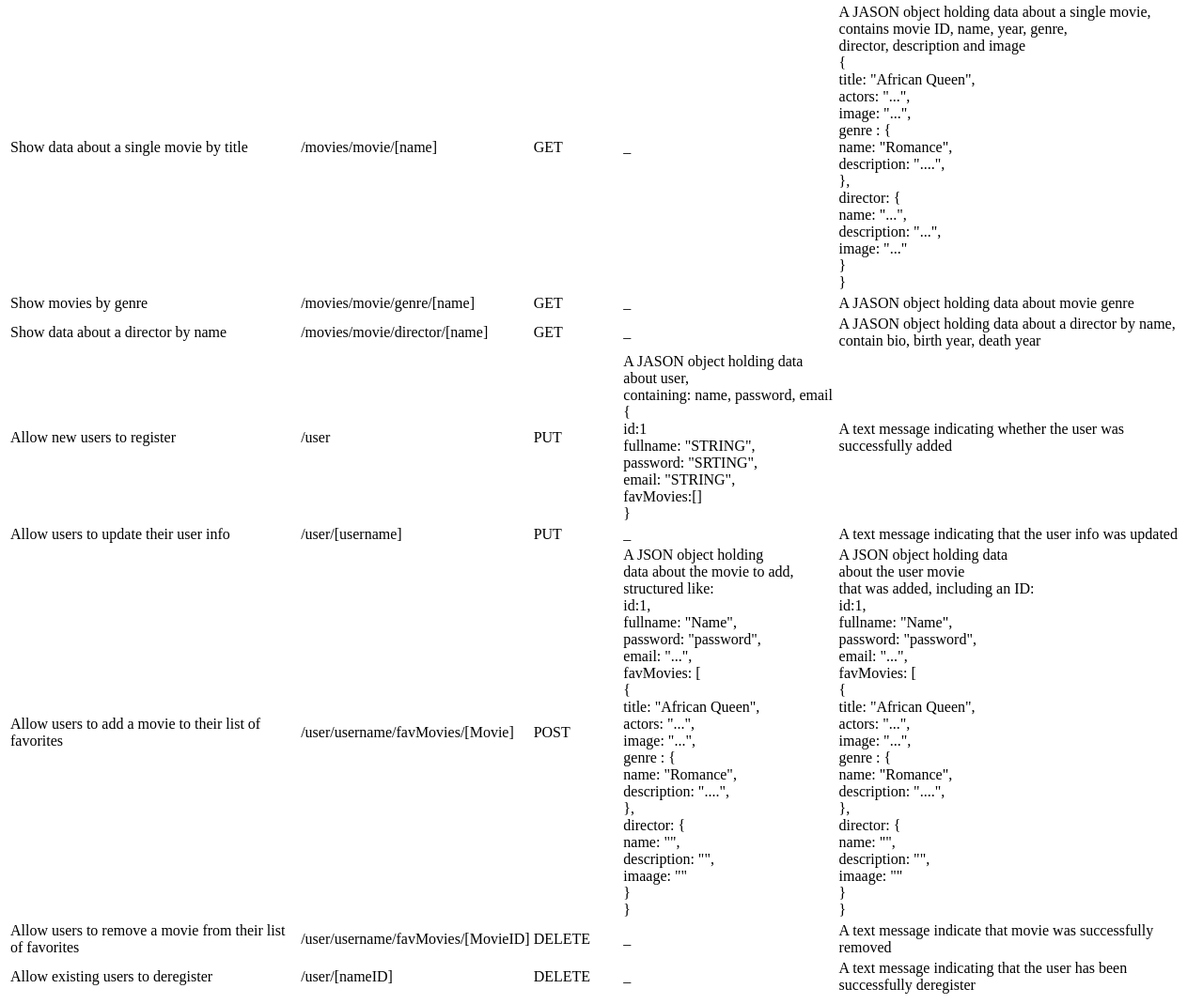
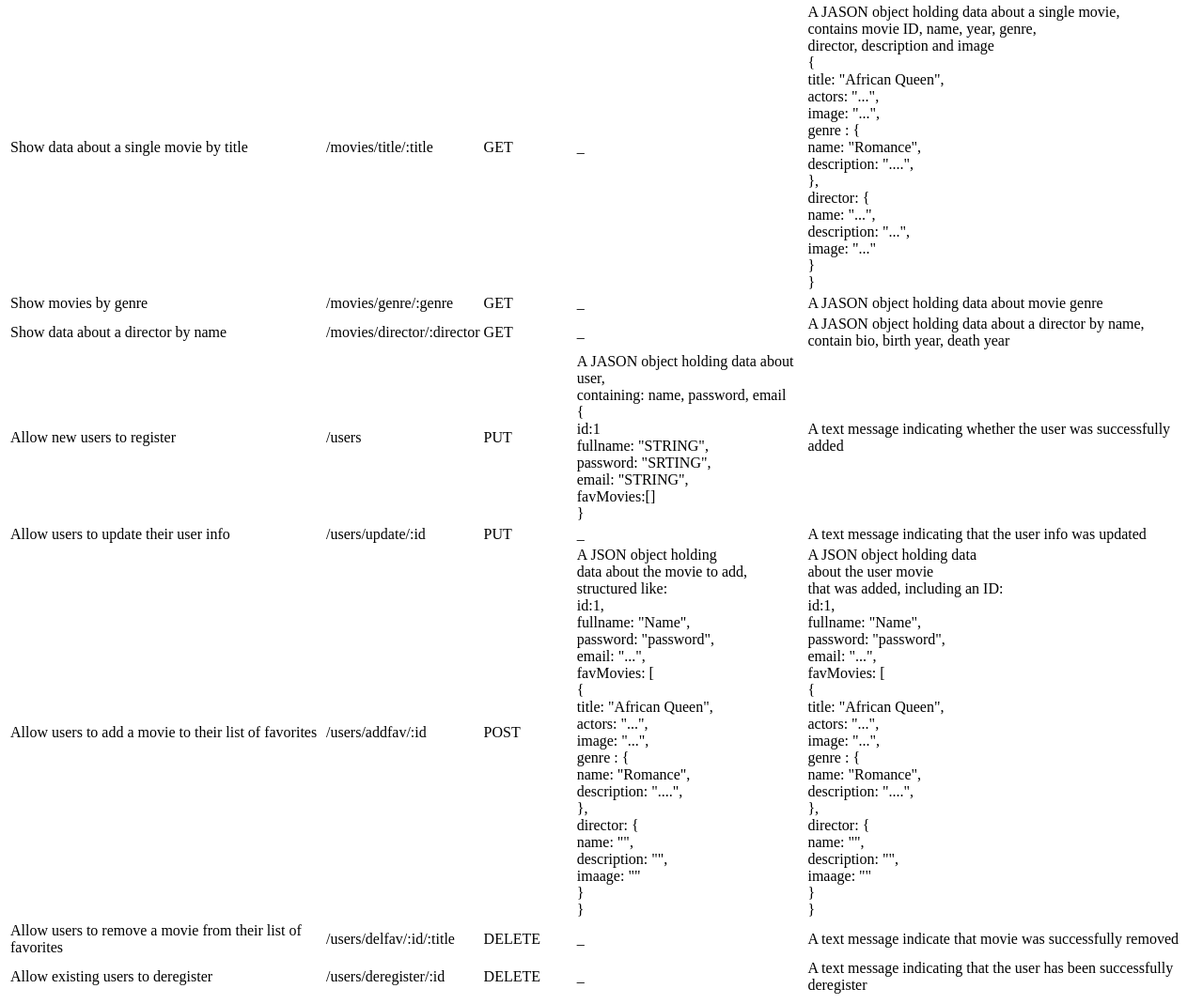
Before and after one commit to DarkoLanovic/movie_api, a website: page public/documentation.html in a window 1280 px wide. Shown: the part 195-1264 px from the top of the page at 94% size. Drawn offline with Linux system fonts and the light colour scheme.

Commit message:
initial commit

```diff
--- a/public/documentation.html
+++ b/public/documentation.html
@@ -30,7 +30,7 @@
                 </tr>
                 <tr>
                   <td> Show data about a single movie by title</td> <br>
-                  <td>/movies/movie/[name]</td>
+                  <td>/movies/title/:title</td>
                   <td>GET</td>
                   <td>_</td>
                   <td>A JASON object holding data about a single movie, <br> contains movie ID, name, year, genre, <br> director, description and image
@@ -53,21 +53,21 @@
                 </tr>
                    <tr>
                   <td> Show movies by genre</td>
-                  <td>/movies/movie/genre/[name]</td>
+                  <td>/movies/genre/:genre</td>
                   <td>GET</td>
                   <td>_</td>
                   <td>A JASON object holding data about movie genre</td>
                 </tr>
                 <tr>
                    <td>Show data about a director by name</td>
-                   <td>/movies/movie/director/[name]</td>
+                   <td>/movies/director/:director</td>
                    <td>GET</td>
                    <td>_</td>
                    <td>A JASON object holding data about a director by name,<br>contain bio, birth year, death year </td>
                 </tr>
                 <tr>
                     <td>Allow new users to register</td>
-                    <td>/user</td>
+                    <td>/users</td>
                     <td>PUT</td>
                     <td>A JASON object holding data about user,<br>containing: name, password, email
                         <br>
@@ -83,14 +83,14 @@
                   </tr>
                   <tr>
                     <td>Allow users to update their user info</td>
-                    <td>/user/[username]</td>
+                    <td>/users/update/:id</td>
                     <td>PUT</td>
                     <td>_</td>
                     <td>A text message indicating that the user info was updated </td>
                   </tr>
                   <tr>
                     <td>Allow users to add a movie to their list of favorites</td>
-                    <td>/user/username/favMovies/[Movie]</td>
+                    <td>/users/addfav/:id</td>
                     <td>POST</td>
                     <td>A JSON object holding <br> data about the movie to add, <br> structured like:
                         <br>
@@ -139,14 +139,14 @@
                   </tr>
                   <tr>
                     <td>Allow users to remove a movie from their list of favorites</td>
-                    <td>/user/username/favMovies/[MovieID]</td>
+                    <td>/users/delfav/:id/:title</td>
                     <td>DELETE</td>
                     <td>_</td>
                     <td>A text message indicate that movie was successfully removed</td>
                   </tr>
                   <tr>
                     <td>Allow existing users to deregister </td>
-                    <td>/user/[nameID]</td>
+                    <td>/users/deregister/:id</td>
                     <td>DELETE</td>
                     <td>_</td>
                     <td>A text message indicating that the user has been successfully deregister </td>
```
Also changed, not shown: index.js (+8 -1 lines).
